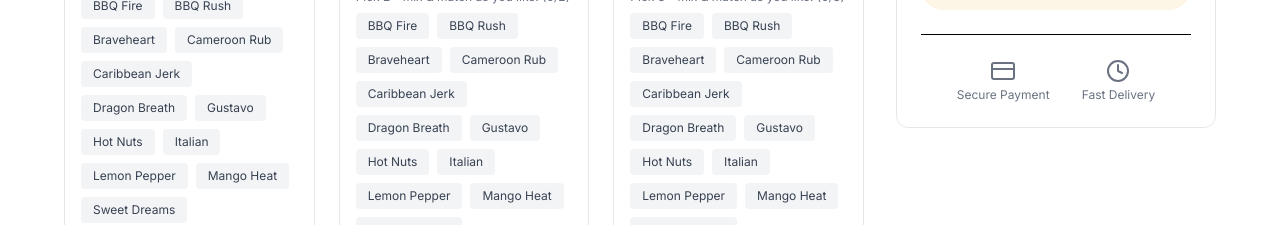
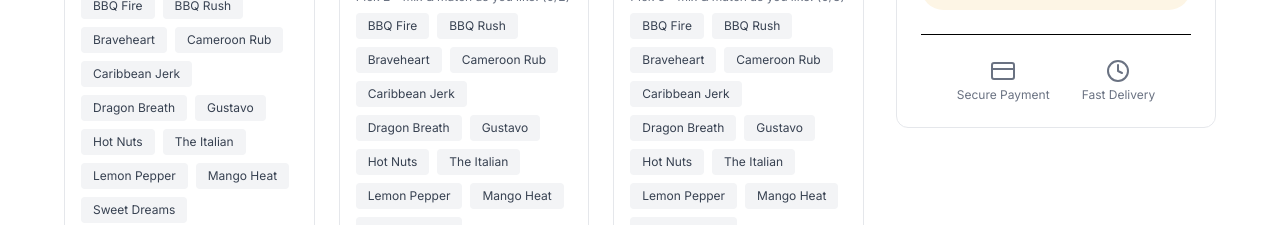
Before and after one commit to ikayjohn/wingside, a Next.js app: page /order in a window 1280 px wide. Shown: the part 1660-1885 px from the top of the page. Built offline with nearby package versions, Linux system fonts and the light colour scheme.

Commit message:
Change flavor name from Italian to The Italian
- Update homepage flavors
- Update order page product flavors

🤖 Generated with [Claude Code](https://claude.com/claude-code)

Co-Authored-By: Claude Sonnet 4.5 <noreply@anthropic.com>

```diff
--- a/app/order/page.tsx
+++ b/app/order/page.tsx
@@ -94,7 +94,7 @@ export default function OrderPage() {
   'Dragon Breath',
   'Gustavo',
   'Hot Nuts',
-  'Italian',
+  'The Italian',
   'Lemon Pepper',
   'Mango Heat',
   'Sweet Dreams',
@@ -126,7 +126,7 @@ export default function OrderPage() {
   'Dragon Breath',
   'Gustavo',
   'Hot Nuts',
-  'Italian',
+  'The Italian',
   'Lemon Pepper',
   'Mango Heat',
   'Sweet Dreams',
@@ -159,7 +159,7 @@ export default function OrderPage() {
   'Dragon Breath',
   'Gustavo',
   'Hot Nuts',
-  'Italian',
+  'The Italian',
   'Lemon Pepper',
   'Mango Heat',
   'Sweet Dreams',
@@ -192,7 +192,7 @@ export default function OrderPage() {
   'Dragon Breath',
   'Gustavo',
   'Hot Nuts',
-  'Italian',
+  'The Italian',
   'Lemon Pepper',
   'Mango Heat',
   'Sweet Dreams',
@@ -917,7 +917,7 @@ export default function OrderPage() {
         'Dragon Breath',
         'Gustavo',
         'Hot Nuts',
-        'Italian',
+        'The Italian',
         'Lemon Pepper',
         'Mango Heat',
         'Sweet Dreams',
@@ -950,7 +950,7 @@ export default function OrderPage() {
         'Dragon Breath',
         'Gustavo',
         'Hot Nuts',
-        'Italian',
+        'The Italian',
         'Lemon Pepper',
         'Mango Heat',
         'Sweet Dreams',
@@ -1024,7 +1024,7 @@ export default function OrderPage() {
         'Dragon Breath',
         'Gustavo',
         'Hot Nuts',
-        'Italian',
+        'The Italian',
         'Lemon Pepper',
         'Mango Heat',
         'Sweet Dreams',
@@ -1063,7 +1063,7 @@ export default function OrderPage() {
         'Dragon Breath',
         'Gustavo',
         'Hot Nuts',
-        'Italian',
+        'The Italian',
         'Lemon Pepper',
         'Mango Heat',
         'Sweet Dreams',
@@ -1097,7 +1097,7 @@ export default function OrderPage() {
         'Dragon Breath',
         'Gustavo',
         'Hot Nuts',
-        'Italian',
+        'The Italian',
         'Lemon Pepper',
         'Mango Heat',
         'Sweet Dreams',
@@ -1131,7 +1131,7 @@ export default function OrderPage() {
         'Dragon Breath',
         'Gustavo',
         'Hot Nuts',
-        'Italian',
+        'The Italian',
         'Lemon Pepper',
         'Mango Heat',
         'Sweet Dreams',
@@ -1231,7 +1231,7 @@ export default function OrderPage() {
         'Dragon Breath',
         'Gustavo',
         'Hot Nuts',
-        'Italian',
+        'The Italian',
         'Lemon Pepper',
         'Mango Heat',
         'Sweet Dreams',
--- a/app/page.tsx
+++ b/app/page.tsx
@@ -70,7 +70,7 @@ export default function WingsideLanding() {
     // BOLD & FUN
     {
       id: 5,
-      name: 'ITALIAN',
+      name: 'THE ITALIAN',
       category: 'BOLD & FUN',
       description1: 'Garlic & cheese',
       description2: 'The ideal choice for sophisticated palates',
```
